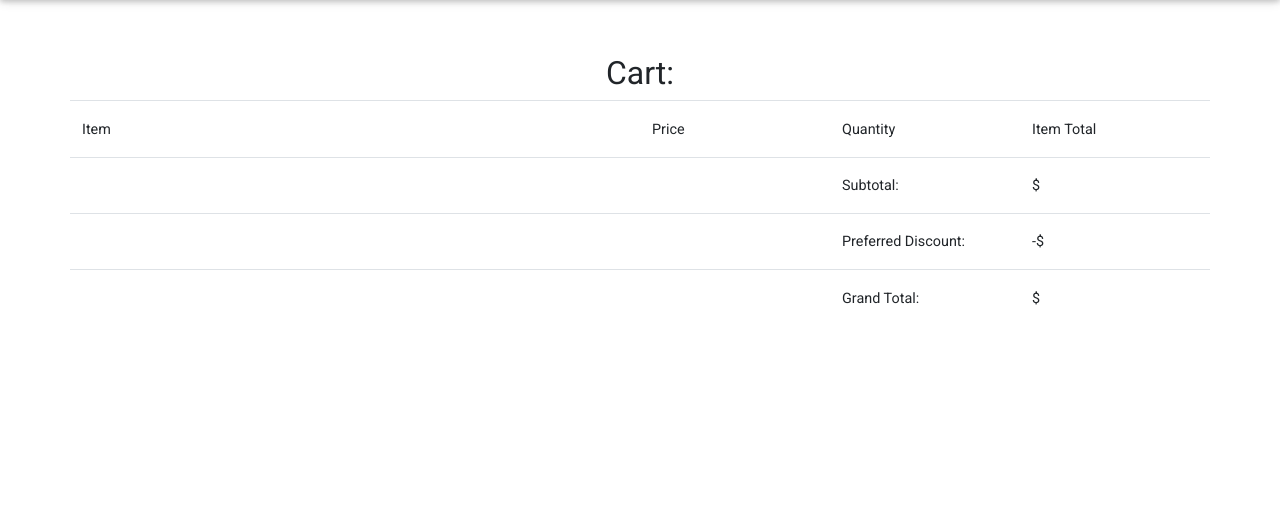
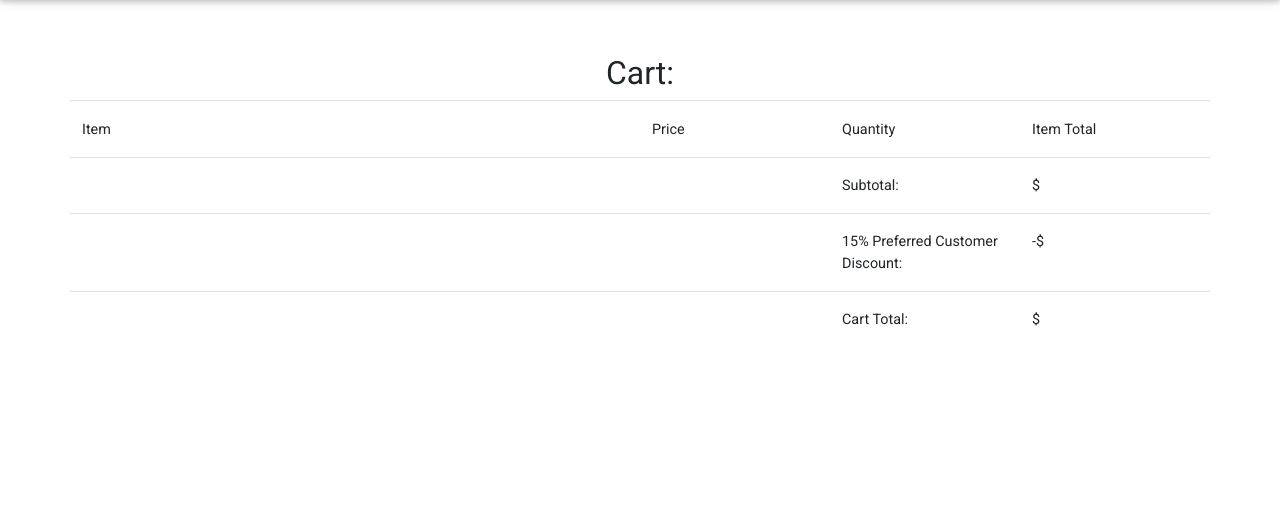
Before and after one commit to nmsterling/store_app, a Django app: page /cart/ in a window 1280 px wide. Shown: the part 66-591 px from the top of the page. Run offline with Django 3.2, Linux system fonts and the light colour scheme; a user stored in the database is signed in; data comes from the database, SQL or seed files in the repository; data that the repository does not hold is empty; some libraries are stand-ins or nearby versions.

Commit message:
updated views.py, main.js, and cart.html to show preferred customer discount (if applicable) and Cart Total

```diff
--- a/store/api/views.py
+++ b/store/api/views.py
@@ -2,6 +2,7 @@ from django.shortcuts import render
 from django.contrib.auth.models import User
 from django.http import JsonResponse
 from rest_framework.decorators import api_view
+from decimal import Decimal
 
 # https://stackoverflow.com/questions/34563454/django-imagefield-upload-to-path
 # these I think we'll need for the image rendering somehow....
@@ -60,5 +61,19 @@ def totals(request):
     for cart in user_carts:
         item_total = cart.product_name.price * cart.quantity
         subtotal += item_total
+    profile = Profile.objects.get(user=request.user)
+    if profile.preferred == True:
+        discount = float(subtotal) * .15
+        preferred_discount = round(discount, 2)
+        total = float(subtotal)-preferred_discount
+        cart_total = round(total, 2)
+    else:
+        preferred_discount = 0
+        cart_total = subtotal
 
-    return JsonResponse({"subtotal": subtotal})
+
+    return JsonResponse({
+        "subtotal": subtotal,
+        "preferred_discount": preferred_discount,
+        "cart_total": cart_total,
+    })
--- a/store/app/static/app/main.js
+++ b/store/app/static/app/main.js
@@ -7,6 +7,7 @@ cartPage = new Vue({
         message: 'Cart:',
         items: [],
         totals: "",
+        preferred: "",
     },
     methods: {
 
--- a/store/app/templates/app/cart.html
+++ b/store/app/templates/app/cart.html
@@ -37,15 +37,15 @@ Cart
                 <td class="col-4"></td>
                 <td class="col-2"></td>
                 <td class="col-2"></td>
-                <td class="col-2">Preferred Discount:</td>
-                <td class="col-2">-$</td>
+                <td class="col-2">15% Preferred Customer Discount:</td>
+                <td class="col-2">-$[[ totals.preferred_discount ]]</td>
             </tr>
             <tr>
                 <td class="col-4"></td>
                 <td class="col-2"></td>
                 <td class="col-2"></td>
-                <td class="col-2">Grand Total:</td>
-                <td class="col-2">$</td>
+                <td class="col-2">Cart Total:</td>
+                <td class="col-2">$[[ totals.cart_total ]]</td>
             </tr>
         </table>
     </div>
```
